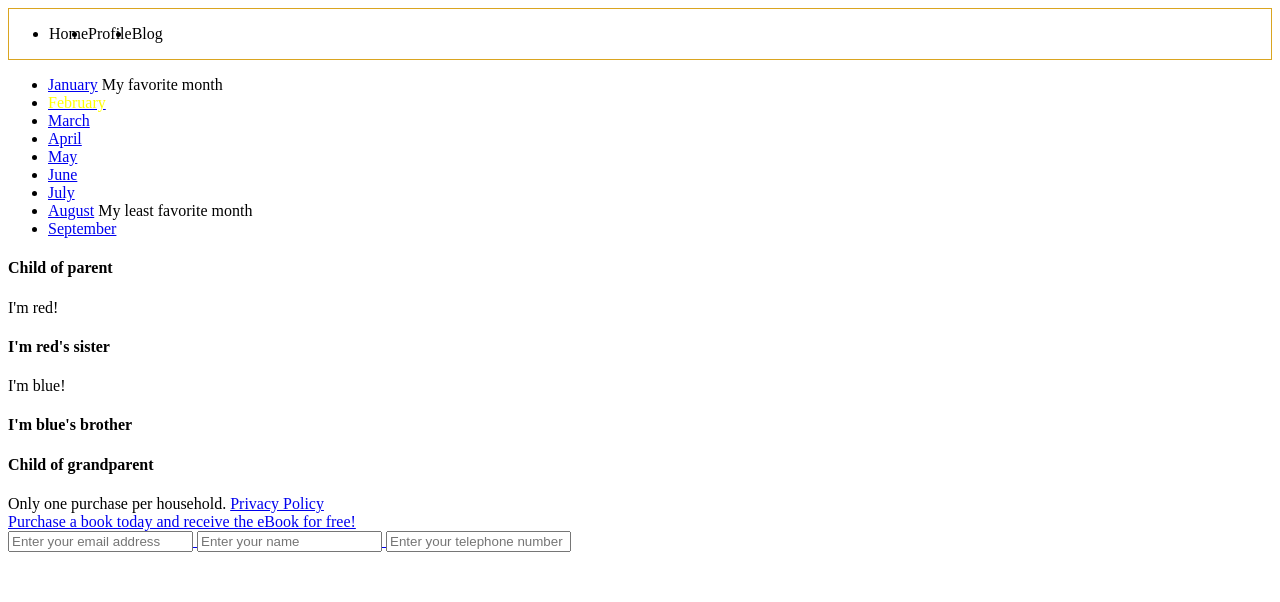
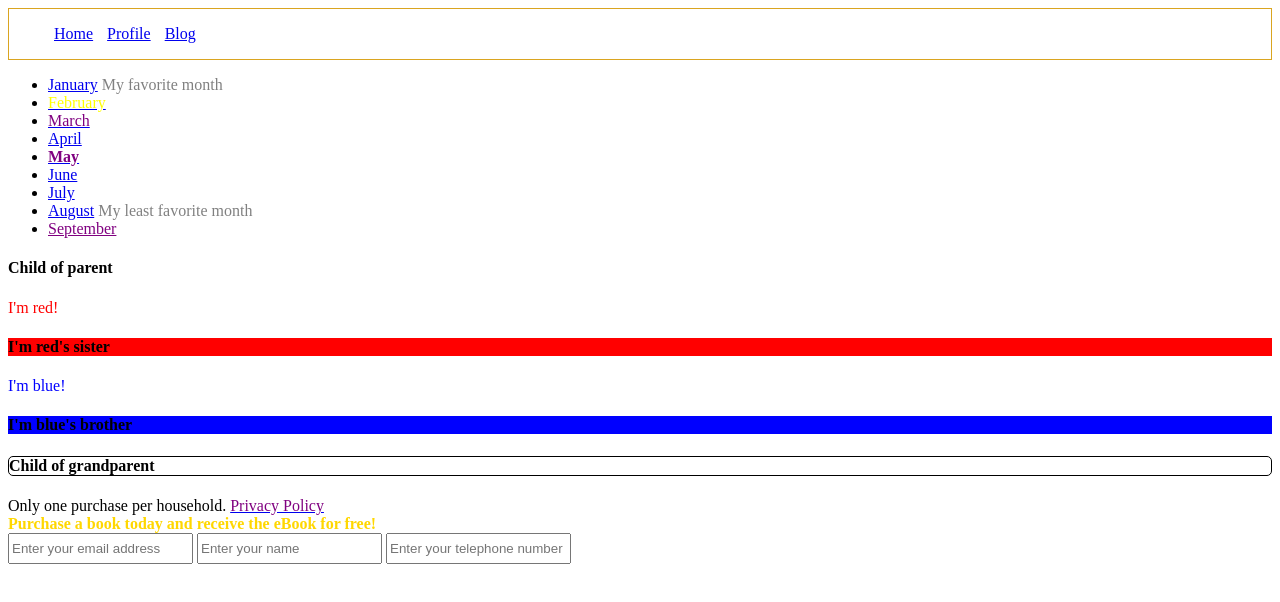
Before and after one commit to emmettSchneider/-c-Users-user-nss-frontend-book2-2-cssPractice, a plain HTML site: page index.html in a window 1280 px wide. Drawn offline with Linux system fonts and the light colour scheme.

Commit message:
stole all the code from Jisie, updating 2 files: index.html and main.css

```diff
--- a/index.html
+++ b/index.html
@@ -9,13 +9,16 @@
 </head>
 <body>
     <header>
+      <nav>
         <ul>
-          <li>Home</li>
-          <li>Profile</li>
-          <li>Blog</li>
+          <li><a href="#">Home</a></li>
+          <li><a href="#">Profile</a></li>
+          <li><a href="#">Blog</a></li>
         </ul>
+      </nav>
       </header>
 
+    <article>
       <section>
         <div class="month-list">
           <ul>
@@ -59,7 +62,9 @@
           </ul>
         </div>
       </section>
+    </article>
 
+    <article>
       <section>
         <div class="grandparent">
           <div class="parent">
@@ -74,6 +79,8 @@
           <h4>Child of grandparent</h4>
         </div>
       </section>
+    </article>
+
 
       <footer class="padded">
 
@@ -85,6 +92,7 @@
                 Privacy Policy
               </span>
             </span>
+          </a>
         </div>
 
         <div class="promo">
--- a/main.css
+++ b/main.css
@@ -2,8 +2,41 @@ header {
     border: 1px goldenrod solid
 }
 header ul {
-    display: flex;
+    list-style-type: none;
+}
+header li {
+    display: inline;
+    padding: 5px
+}
+.disabled {
+    color: gray;
+}
+a .disabled, a.disabled {
+    color: purple;
 }
 .active {
     color: yellow
 }
+.parent > div > div {
+    color: red;
+}
+.parent > div > h4 + div {
+    color: blue;
+}
+.parent > div > div + h4{
+    background-color: red;
+}
+.parent > div > h4 + div + h4 {
+    background-color: blue;
+}
+.grandparent > h4 {
+    border: 1px solid;
+    border-radius: 5px;
+}
+.promo {
+    font-weight: bold;
+    color: gold;
+}
+footer input {
+    height: 25px;
+}
```
